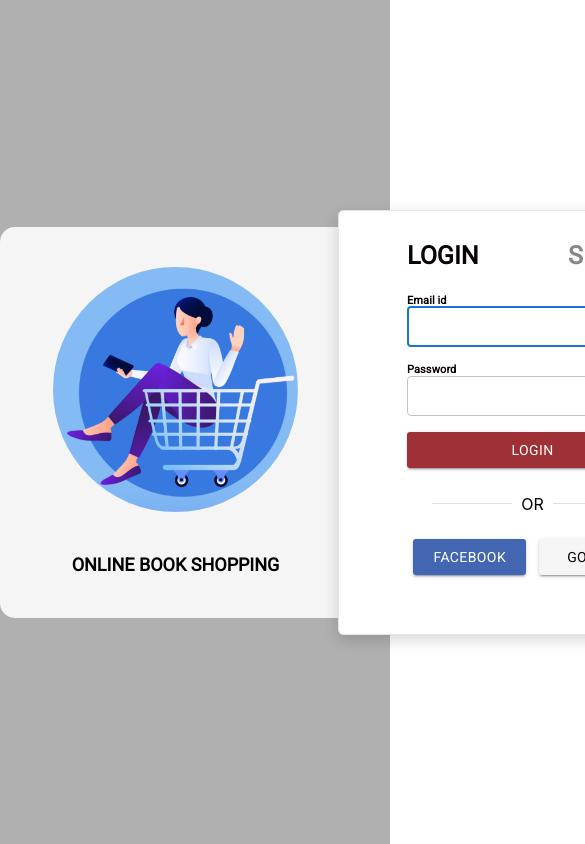
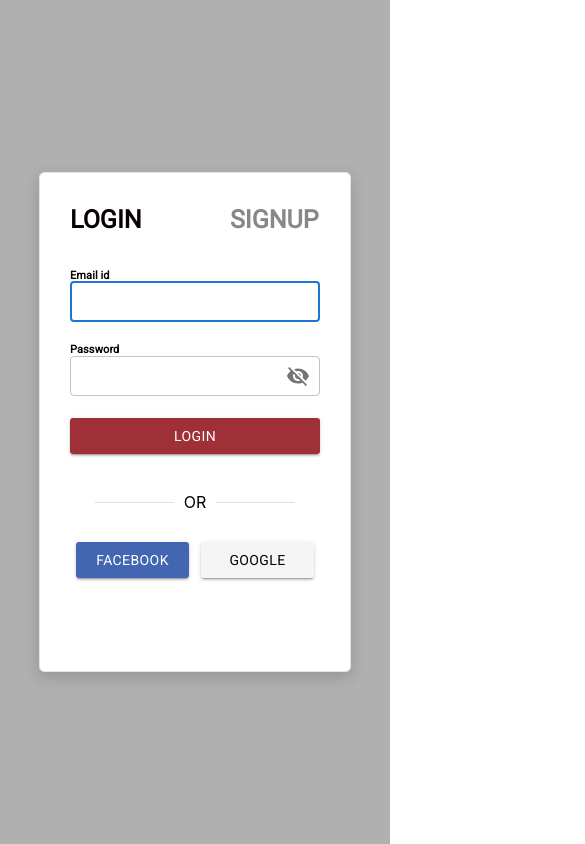
Before and after one commit to tusharAkhade/ReactJs-BookStore, a React (Create React App) app: page / in a window 390 px wide. Shown: the top 844 px of the page, 585 px wide, since content can reach past the window. Built offline with nearby package versions, Linux system fonts and the light colour scheme.

Commit message:
Added: Media queries for login component

```diff
--- a/src/components/login/Login.css
+++ b/src/components/login/Login.css
@@ -140,3 +140,36 @@
     width: 45%;
     height: 20%;
 }
+
+@media screen and (max-width: 768px) {
+    .mainLoginPage {
+        width: 80%;
+        justify-content: center;
+    }
+
+    .mainLoginPageImagediv {
+        display: none;
+    }
+
+    .mainLoginAndSignUpPageDetails {
+        height: 100%;
+        position: static;
+        width: 100%;
+    }
+}
+
+@media screen and (max-width: 600px) {
+    .mainLoginPage {
+        height: 500px;
+    }
+}
+
+@media screen and (max-width: 500px) {
+    .mainLoginAndSignUpPageDetails {
+        padding: 30px;
+    }
+
+    .mainLoginPage {
+        height: 500px;
+    }
+}
```
